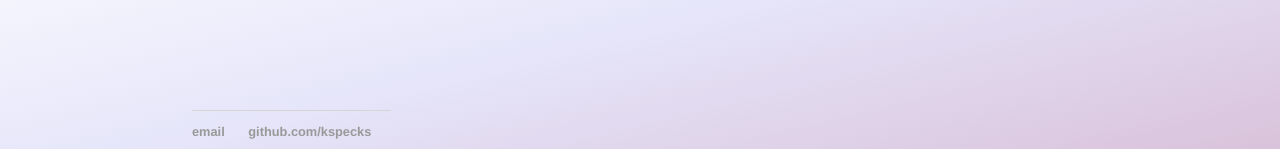
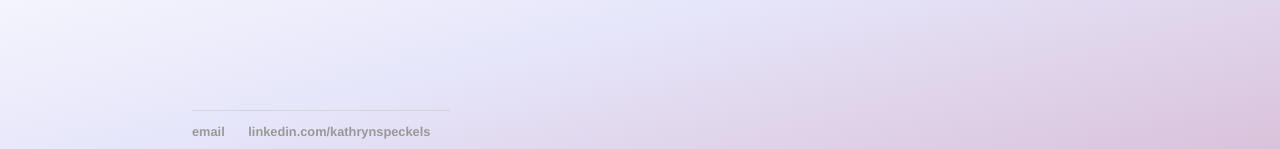
Before and after one commit to kspecks/kspecks.github.io, a Jekyll site: the page built from about/index.html, in a window 1280 px wide. Shown: the part 748-897 px from the top of the page. Built offline with Jekyll 4.4.1, drawn with Linux system fonts in a browser that asks for light colours.

Commit message:
Update default.html

```diff
--- a/_layouts/default.html
+++ b/_layouts/default.html
@@ -28,7 +28,7 @@
 			<footer>
 	    		<ul>
 	        		<li><a href="mailto:kathryn.l.speckels@vanderbilt.edu">email</a></li>
-	        		<li><a href="https://github.com/kspecks">github.com/kspecks</a></li>
+	        		<li><a href="https://www.linkedin.com/kathrynspeckels/">linkedin.com/kathrynspeckels</a></li>
 				</ul>
 			</footer>
 		</body>
```
